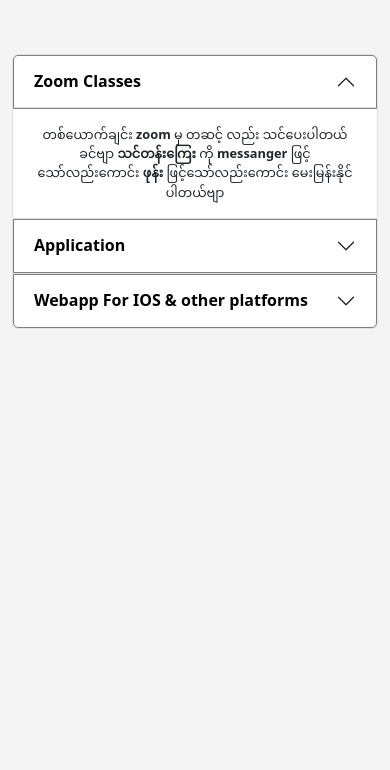
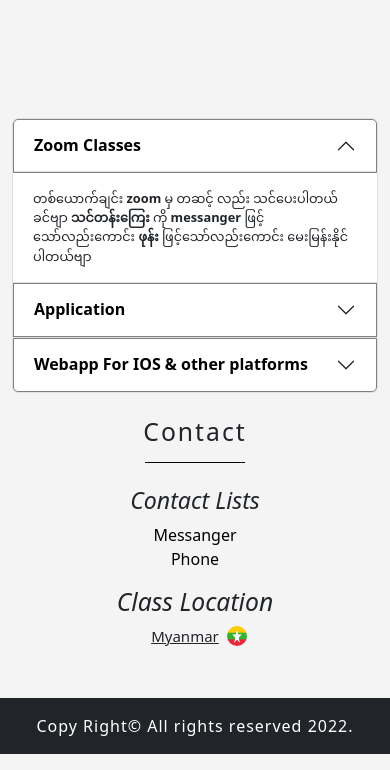
Before and after one commit to Ak-ko/abcd, a plain HTML site: page subscribe.html in a window 390 px wide. Shown: the part 74-844 px from the top of the page. Drawn offline with nearby package versions, Linux system fonts and the light colour scheme.

Commit message:
adding files

```diff
--- a/design.css
+++ b/design.css
@@ -188,13 +188,12 @@ body {
 .accordion-button:not(.collapsed)::after {
     background-image:var(--bs-accordion-btn-icon); /* this is a bootstrap variable */
 }
-/* Media Query: For Tablet */
-@media screen and (max-width:600px) {
-    .logoimgs {
-        width:125px;
-        height:auto;
-    }
+
+.footer_section {
+
 }
+
+/* Media Query: For Tablets */
 
 @media screen and (max-width:1000px) {
     .intro_paragraphs {
@@ -203,7 +202,8 @@ body {
 }
 /* Media Query: For mobile phones */
 @media screen and (max-width:600px) {
-    body {
+
+    .text_centers {
         text-align:center;
         font-size:0.8rem;
     }
@@ -230,4 +230,8 @@ body {
         display:block;
     }
 
+    .content_area_subscribe {
+        font-size:0.8rem;
+    }
+
 }
--- a/subscribe.html
+++ b/subscribe.html
@@ -69,8 +69,8 @@
     </section>
 
     <!-- main content -->
-    <main id="main-content" class="mt-5 pt-5">
-        <div class="container mt-3 pt-3">
+    <main id="main-content" class="mt-5 pt-5 content_area_subscribe">
+        <div class="container mt-5 pt-5">
           <div class="accordion" id="accordionExample">
             <!-- 1st one -->
             <div class="accordion-item">
@@ -123,6 +123,42 @@
         </div>
     </main>
 
+    <!-- <hr class="horizontal_row" /> -->
+
+    <!-- footer -->
+    <footer id="footersection" class="footer_section">
+      <div class="container pt-4 pb-3 text-center">
+        <h2 class="text-center headers text-dark">Contact</h2>
+        <div class="mx-auto mt-3 footerunderline"></div>
+        <div class="row pt-2 pb-3">
+          <div class="col-lg-6">
+            <div class="contact_lists mt-3">
+              <h3 class="mb-2"><i>Contact Lists</i></h3>
+              <div>
+                <a href="https://m.me/alfurqan12345" target="_blank" class="contact_links">
+                  Messanger
+                </a>
+              </div>
+
+              <div>
+                <a href="tel:+959987731128" class="contact_links">Phone</i></a>
+              </div>
+            </div>
+          </div>
+          <div class="col-lg-6">
+            <h2 class="mt-3"><i>Class Location</i></h2>
+            <div class="ms-2" style="font-size:15px;">
+              <p><span id="city" class="text-decoration-underline"></span><img src="./myanmarflag.png" class="rounded-circle ms-2 mb-1" width="20" height="20" /></p>
+            </div>
+          </div>
+        </div>
+      </div>
+
+      <div class="footer text-center py-3 footer_copyright_texts bg-dark text-white">
+        Copy Right&copy; All rights reserved <span id="year"></span>.
+      </div>
+    </footer>
+
 
         <!-- JavaScript Bundle with Popper -->
         <script src="https://cdn.jsdelivr.net/npm/bootstrap@5.2.0-beta1/dist/js/bootstrap.bundle.min.js" integrity="sha384-pprn3073KE6tl6bjs2QrFaJGz5/SUsLqktiwsUTF55Jfv3qYSDhgCecCxMW52nD2" crossorigin="anonymous"></script>
```
Also changed, not shown: index.html (+1 -1 lines).
